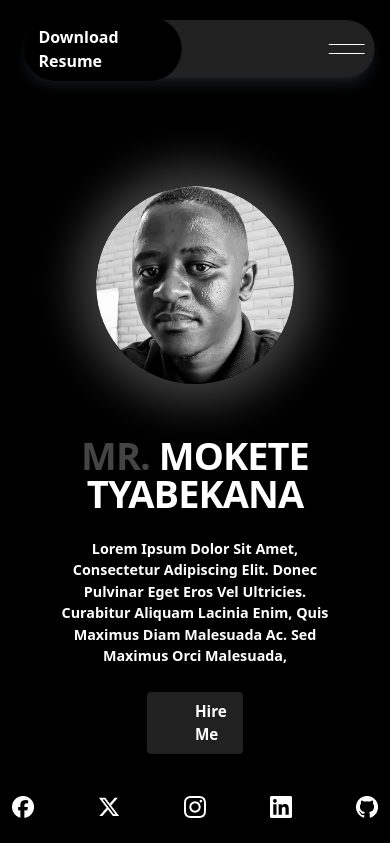
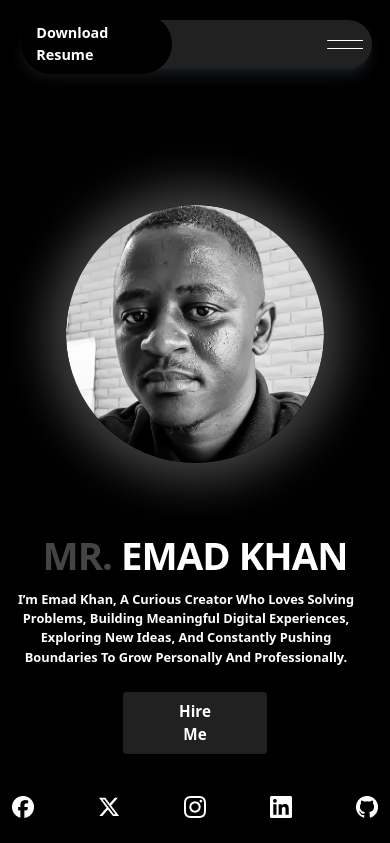
Before and after one commit to emaddkhan/my-projects, a React (Vite) app in the folder Portfolio-one/: page / in a window 390 px wide. Shown: the top 843 px of the page. Built offline with nearby package versions, Linux system fonts and the light colour scheme.

Commit message:
working on my portfolio

```diff
--- a/Portfolio-one/src/Components/LandingPage.jsx
+++ b/Portfolio-one/src/Components/LandingPage.jsx
@@ -14,12 +14,10 @@ function LandingPage() {
         <div className="p-1">
           <div>
             <h1 className="text-5xl homeHeading tracking-tight font-bold text-white uppercase">
-              <span className="text-brand-paragrey">Mr.</span> Mokete Tyabekana
+              <span className="text-brand-paragrey">Mr.</span> Emad Khan
             </h1>
             <p className="text-white homePara w-[82%] mt-8 font-semibold capitalize">
-              Lorem ipsum dolor sit amet, consectetur adipiscing elit. Donec
-              pulvinar eget eros vel ultricies. Curabitur aliquam lacinia enim,
-              quis maximus diam malesuada ac. Sed maximus orci malesuada,
+              I’m Emad Khan, a curious creator who loves solving problems, building meaningful digital experiences, exploring new ideas, and constantly pushing boundaries to grow personally and professionally.
             </p>
           </div>
           <button className="mt-16 homeBtn font-semibold px-12 rounded py-2 text-white bg-brand-navGrey">
@@ -33,7 +31,7 @@ function LandingPage() {
         </div>
       </div>
       <div className="w-[48%]  flex justify-center items-center h-full homeRight right">
-        <img className="rounded-full shadow-[0_0_45px_18px_rgba(163,163,163,0.4)]"  src={profile} alt="" />
+        <img className="rounded-full homeImg shadow-[0_0_45px_18px_rgba(163,163,163,0.4)]"  src={profile} alt="" />
       </div>
     </div>
   );
--- a/Portfolio-one/src/css/home.css
+++ b/Portfolio-one/src/css/home.css
@@ -7,7 +7,7 @@
         width: 33%;
     }
     .homeHeading{
-        font-size: 5.3vh;
+        font-size: 3rem;
     }
     .homeRight{
         width: 43%;
@@ -96,7 +96,7 @@
         margin-top: 5vh;
     }
     .homePara{
-        font-size: 1.7vh;
+        font-size: 1.1rem;
         margin-top: 3vh;
     }
     .homeBtn{
@@ -108,7 +108,7 @@
         width: 49%;
     }
     .homeHeading{
-        font-size: 4.5vh;
+        font-size: 3.6rem;
         margin-top: 4vh;
     }
     .right{
@@ -118,24 +118,53 @@
         width: 70%;
     }
 }
+
 @media (max-width:429px) {
     .links{
         display: none;
 
     }
     .download{
-        width: 45%;
+        width: 43%;
+    }
+    .downloadBtn{
+        font-size: 0.9rem;
     }
     .nav{
-        height: 6.8vh;
+        height: 3rem;
         width: 90%;
-        transform: translateX(-7.5%);
+        transform: translateX(4%);
     }
-    .downloadBtn{
+    .nav .downloadBtn{
         padding: 8px 15px;
     }
     .menu{
         display: flex;
     }
+    .homeRight{
+        width: 70%;
+    }
+    .right{
+        margin-top: 1rem;
+        margin-top: 5rem;
+    }
+    .homeHeading{
+        margin-top: 3rem    ;
+        font-size: 2.4rem;
+
+    }
+    .homePara{
+        margin-top: 1rem;
+        font-size: .8rem;
+        width: 95%;
+    }
+    .homeContainer{
+        width: 100%;
+        padding-left: .45rem;
+        padding-right: .45rem;
+    }
+    .homeBtn{
+        width: 40%;
+    }
 
 }
```
